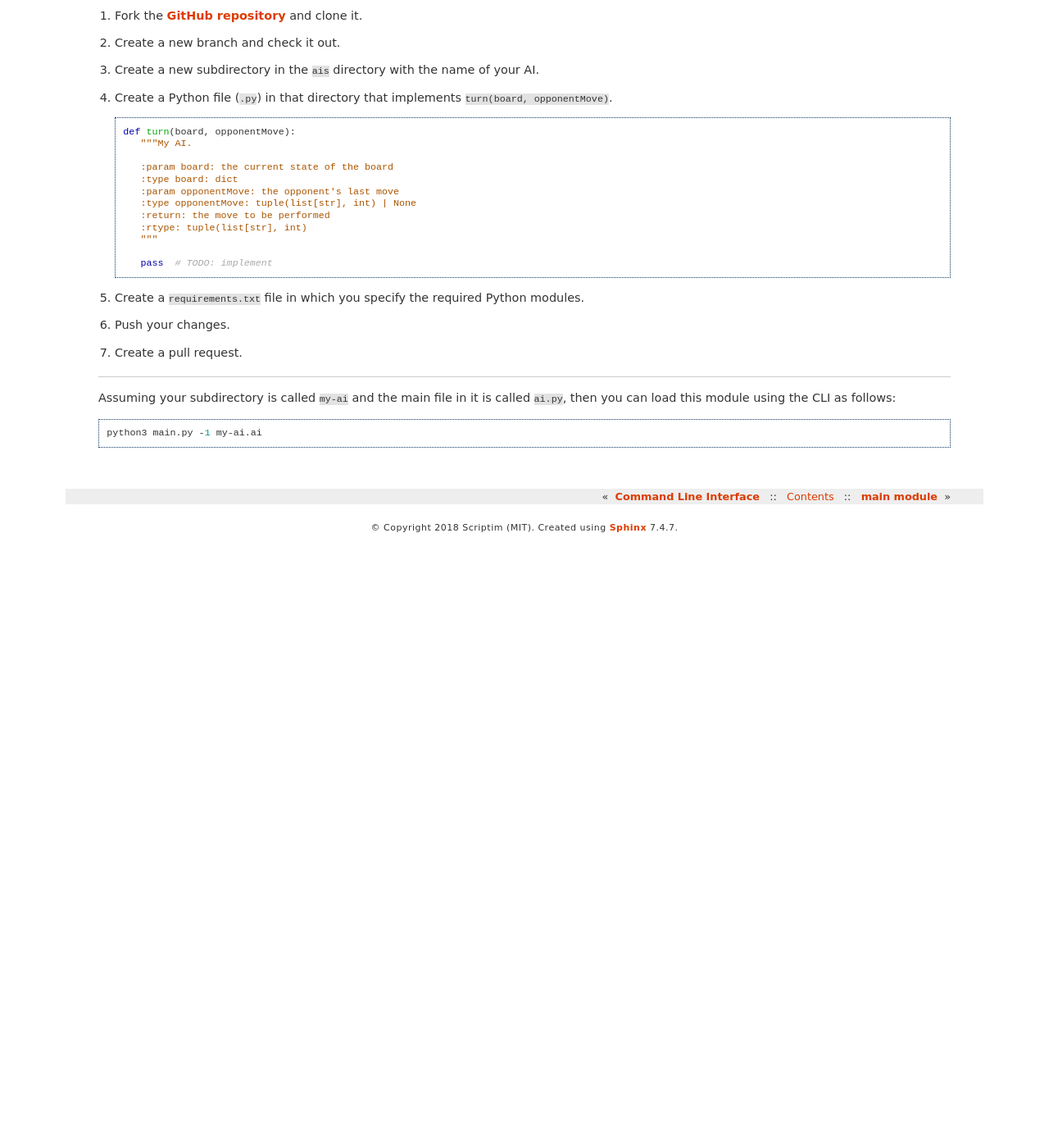
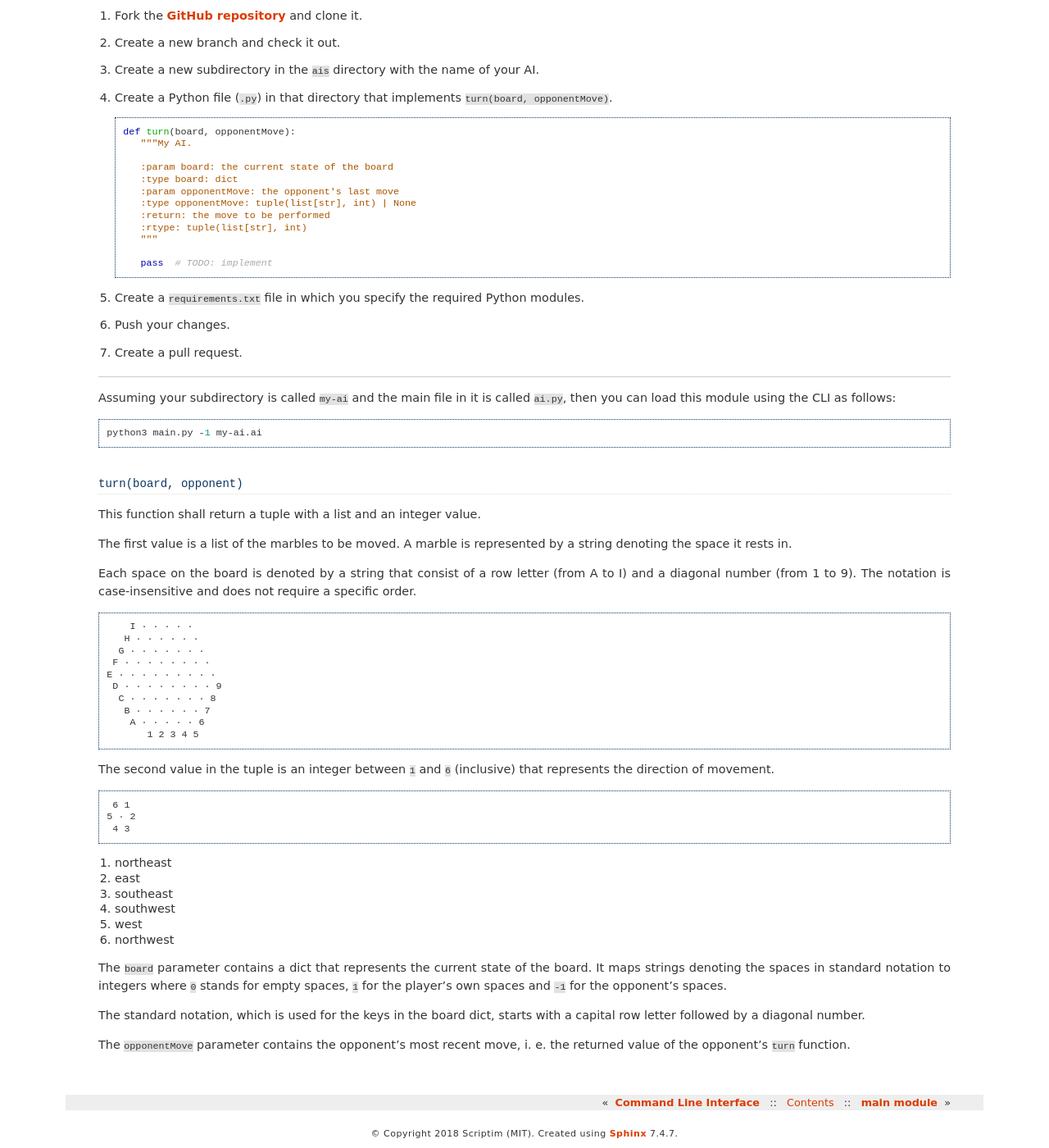
Before and after one commit to aelashkin/Abalone-BoAI, a Sphinx documentation site: the page built from docs/how-to-create-your-own.rst, in a window 1280 px wide and 1400 px high, scrolled down 205 px. Shown: the whole window at 82% size. Built offline with Sphinx 7.4.7, drawn with Linux system fonts in a browser that asks for light colours; before the commit the page ends 900 px from its top, so only the background shows below that.

Commit message:
Document turn function

```diff
--- a/docs/how-to-create-your-own.rst
+++ b/docs/how-to-create-your-own.rst
@@ -38,3 +38,56 @@ called ``ai.py``, then you can load this module using the CLI as follows:
 ::
 
     python3 main.py -1 my-ai.ai
+
+
+``turn(board, opponent)``
+-------------------------
+
+This function shall return a tuple with a list and an integer value.
+
+The first value is a list of the marbles to be moved. A marble is represented
+by a string denoting the space it rests in.
+
+Each space on the board is denoted by a string that consist of a row letter
+(from A to I) and a diagonal number (from 1 to 9). The notation is
+case-insensitive and does not require a specific order.
+
+::
+
+      I · · · · ·
+     H · · · · · ·
+    G · · · · · · ·
+   F · · · · · · · ·
+  E · · · · · · · · ·
+   D · · · · · · · · 9
+    C · · · · · · · 8
+     B · · · · · · 7
+      A · · · · · 6
+         1 2 3 4 5
+
+The second value in the tuple is an integer between ``1`` and ``6`` (inclusive)
+that represents the direction of movement.
+
+::
+
+     6 1
+    5 · 2
+     4 3
+
+1. northeast
+2. east
+3. southeast
+4. southwest
+5. west
+6. northwest
+
+The ``board`` parameter contains a dict that represents the current state of
+the board. It maps strings denoting the spaces in standard notation to
+integers where ``0`` stands for empty spaces, ``1`` for the player's own
+spaces and ``-1`` for the opponent's spaces.
+
+The standard notation, which is used for the keys in the board dict, starts
+with a capital row letter followed by a diagonal number.
+
+The ``opponentMove`` parameter contains the opponent's most recent move, i. e.
+the returned value of the opponent's ``turn`` function.
```
